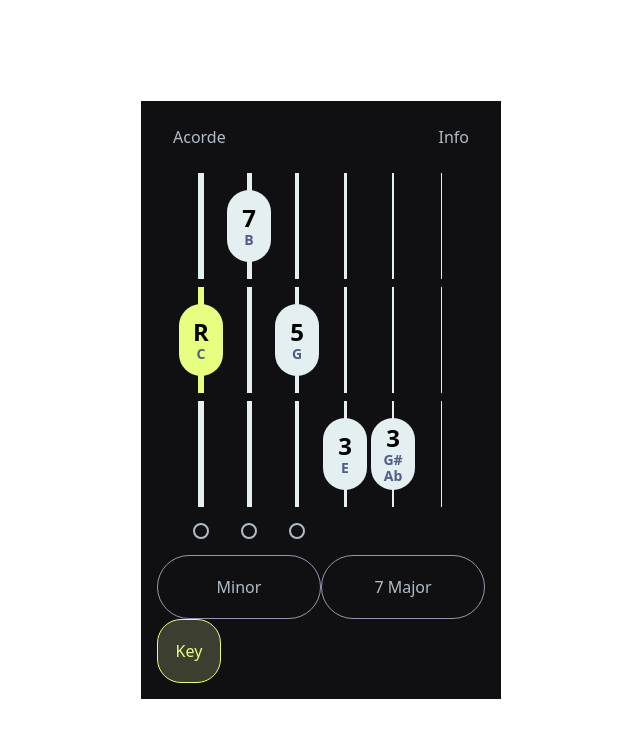
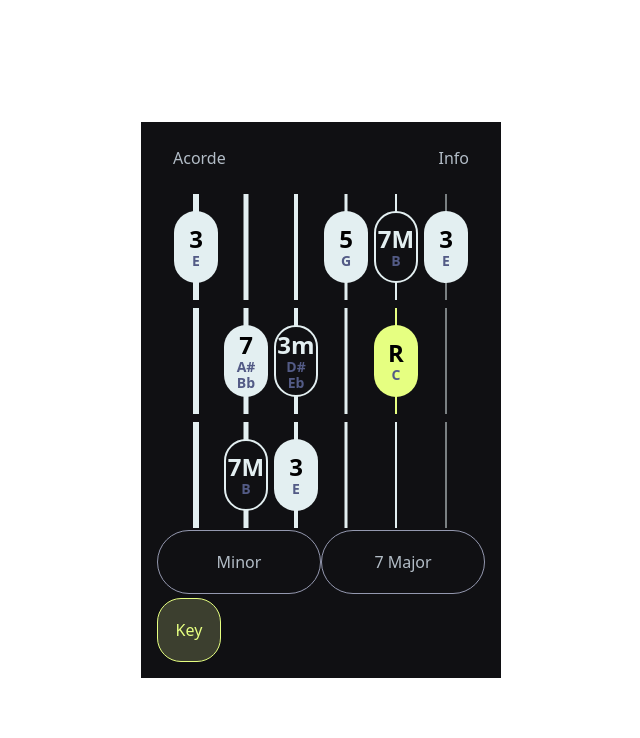
Before and after one commit to victorac/acordes-angular, an Angular app: page / in a window 1280 px wide. Shown: the top 738 px of the page, without its empty margins (319-959 px from the left). Built offline with nearby package versions, Linux system fonts and the light colour scheme.

Commit message:
add scales logic

```diff
--- a/src/app/app.component.html
+++ b/src/app/app.component.html
@@ -1,16 +1,75 @@
-<main class="flex flex-col w-[360px] h-full bg-[#101013] font-medium">
+<main class="flex flex-col w-[360px] max-h-[644px] bg-[#101013] font-medium">
   <nav class="flex justify-between px-8 py-6 w-full">
     <a href="/" class="text-[#b3bdc7] font-normal">Acorde</a>
     <a href="/" class="text-[#b3bdc7] font-normal">Info</a>
   </nav>
 
   <div class="flex justify-center px-4">
-    <app-string
+    <!-- <div class="flex flex-col gap-2 max-h-[336px] overflow-hidden">
+      @for(note of notes; track $index){
+      <app-case [note]="note" [step]="notes.steps[$index]" [stringNumber]="0" />
+      }
+    </div> -->
+    <div class="flex flex-col gap-2 max-h-[334px] overflow-hidden">
+      @for(item of notes.getStringIterator(4); track $index){
+      <app-case
+        [note]="item.note"
+        [step]="item.step"
+        [stringNumber]="0"
+      />
+      }
+    </div>
+    <div class="flex flex-col gap-2 max-h-[336px] overflow-hidden">
+      @for(item of notes.getStringIterator(9); track $index){
+      <app-case
+        [note]="item.note"
+        [step]="item.step"
+        [stringNumber]="1"
+      />
+      }
+    </div>
+    <div class="flex flex-col gap-2 max-h-[336px] overflow-hidden">
+      @for(item of notes.getStringIterator(2); track $index){
+      <app-case
+        [note]="item.note"
+        [step]="item.step"
+        [stringNumber]="2"
+      />
+      }
+    </div>
+    <div class="flex flex-col gap-2 max-h-[336px] overflow-hidden">
+      @for(item of notes.getStringIterator(7); track $index){
+      <app-case
+        [note]="item.note"
+        [step]="item.step"
+        [stringNumber]="3"
+      />
+      }
+    </div>
+    <div class="flex flex-col gap-2 max-h-[336px] overflow-hidden">
+      @for(item of notes.getStringIterator(11); track $index){
+      <app-case
+        [note]="item.note"
+        [step]="item.step"
+        [stringNumber]="4"
+      />
+      }
+    </div>
+    <div class="flex flex-col gap-2 max-h-[336px] overflow-hidden">
+      @for(item of notes.getStringIterator(4); track $index){
+      <app-case
+        [note]="item.note"
+        [step]="item.step"
+        [stringNumber]="5"
+      />
+      }
+    </div>
+    <!-- <app-string
       [cases]="3"
       [index]="0"
       [cell]="{ case: 1, note: 'C', type: 'R' }"
-    />
-    <app-string
+    /> -->
+    <!-- <app-string
       [cases]="3"
       [cell]="{ case: 0, note: 'B', type: '7' }"
       [index]="1"
@@ -25,8 +84,12 @@
       [cell]="{ case: 2, note: 'E', type: '3' }"
       [index]="3"
     />
-    <app-string [cases]="3" [index]="4" [cell]="{ case: 2, note: 'G#-Ab', type: '3' }" />
-    <app-string [cases]="3" [index]="5" />
+    <app-string
+      [cases]="3"
+      [index]="4"
+      [cell]="{ case: 2, note: 'G#-Ab', type: '3' }"
+    />
+    <app-string [cases]="3" [index]="5" /> -->
   </div>
 
   <div class="flex px-4 text-[#b3bdc7]">
@@ -42,11 +105,14 @@
     </button>
   </div>
 
-  <div class="flex flex-col mb-4">
+  <div class="flex flex-col mb-4 mt-1">
     @if(showKeySelect){
 
     <div class="flex pl-4 py-2 relative text-[14px] leading-3">
-        <button class="shrink-0 grow-0 text-center p-4 w-[42px] h-[42px]" (click)="closeKeySelect()">
+      <button
+        class="shrink-0 grow-0 text-center p-4 w-[42px] h-[42px]"
+        (click)="closeKeySelect()"
+      >
         <svg
           width="10"
           height="10"
@@ -70,11 +136,12 @@
           #scrollable
           class="flex shrink-0 grow-0 w-full overflow-x-scroll no-scrollbar gap-1"
         >
-            @for(note of notes; track $index){
+          @for(note of notes.data; track $index){
           <li>
             <app-chip
               [note]="note"
-                [isSelected]="selectedKey == note"
+              [index]="$index"
+              [isSelected]="notes.root == $index"
               (selectChip)="selectKey($event)"
             />
           </li>
--- a/src/app/app.component.ts
+++ b/src/app/app.component.ts
@@ -7,31 +7,19 @@ import {
 import { RouterOutlet } from '@angular/router';
 import { StringComponent } from './string/string.component';
 import { ChipComponent } from './chip/chip.component';
+import { CaseComponent } from './case/case.component';
+import Notes from '../util/notes';
 
 @Component({
   selector: 'app-root',
   standalone: true,
-  imports: [RouterOutlet, StringComponent, ChipComponent],
+  imports: [RouterOutlet, StringComponent, ChipComponent, CaseComponent],
   templateUrl: './app.component.html',
   styleUrl: './app.component.scss',
 })
 export class AppComponent {
   title = 'acordes';
-  selectedKey = 'C';
-  notes = [
-    'C',
-    'C#-Db',
-    'D',
-    'D#-Eb',
-    'E',
-    'F',
-    'F#-Gb',
-    'G',
-    'G#-Ab',
-    'A',
-    'A#-Bb',
-    'B',
-  ];
+  notes = new Notes();
   showKeySelect = false;
   keySelectInitialized = false;
   @ViewChild('scrollable') scrollable: ElementRef | undefined;
@@ -82,7 +70,7 @@ export class AppComponent {
       if (!isDown) return;
       e.preventDefault();
       const x = e.pageX - scrollable.offsetLeft;
-      const walk = (x - startX) * 3; //scroll-fast
+      const walk = (x - startX) * 1.2; //scroll-fast
       scrollable.scrollLeft = scrollLeft - walk;
     };
 
@@ -100,8 +88,11 @@ export class AppComponent {
       scrollable.removeEventListener('mousemove', this.mouseMoveListener);
     }
   }
-  selectKey(key: string) {
-    this.selectedKey = key;
+  selectKey(key: number) {
+    this.notes.setRoot(key);
+    for (const item of this.notes) {
+      console.log(item);
+    }
   }
   closeKeySelect() {
     this.showKeySelect = false;
--- /dev/null
+++ b/src/app/case/case.component.html
@@ -0,0 +1,25 @@
+<div class="relative w-[50px] h-[106px]">
+  <div
+    class="absolute left-1/2 -translate-x-1/2 h-full"
+    [ngClass]="step === 'R' ? 'bg-[#E6FF81]' : 'bg-[#E3EFF1]'"
+    [style]="{ width: 6 - stringNumber + 'px' }"
+  ></div>
+  @if(note){
+  <div
+    class="absolute h-[72px] w-[44px] rounded-[200px] top-[17px] left-1/2 -translate-x-1/2 flex flex-col justify-center text-[24px] leading-7"
+    [ngClass]="step === 'R' ? 'bg-[#E6FF81]' : step === '3m' || step === '7M' ? 'text-[18px] leading-6 bg-[#101013] text-[#E3EFF1] border-[#E3EFF1] border-2' : 'bg-[#E3EFF1]'"
+  >
+    <div class="font-semibold text-center">
+      {{ step }}
+    </div>
+    <div class="font-semibold text-[14px] leading-4 text-center text-[#535B86]">
+      {{ note.split("-")[0] }}
+    </div>
+    @if(note.split("-")[1]){
+    <div class="font-semibold text-[14px] leading-4 text-center text-[#535B86]">
+      {{ note.split("-")[1] }}
+    </div>
+    }
+  </div>
+  }
+</div>
--- a/src/app/chip/chip.component.html
+++ b/src/app/chip/chip.component.html
@@ -3,7 +3,7 @@
   [ngClass]="
     isSelected ? 'bg-[#E6FF81] text-[#1D1F2C]' : 'bg-[#1D1F2C] text-[#B3BDC7]'
   "
-  (click)="handleClick(note)"
+  (click)="handleClick(index)"
 >
   <span>{{ note.split("-")[0] }}</span>
   @if(note.split("-")[1]!==undefined){
--- a/src/app/chip/chip.component.ts
+++ b/src/app/chip/chip.component.ts
@@ -10,11 +10,12 @@ import { CommonModule } from '@angular/common';
 })
 export class ChipComponent {
   @Input() note!: string;
+  @Input() index!: number;
   @Input() isSelected: boolean = false;
   @Input() onClick!: () => void;
-  @Output() selectChip = new EventEmitter<string>();
+  @Output() selectChip = new EventEmitter<number>();
 
-  handleClick(chip: string) {
-    this.selectChip.emit(chip);
+  handleClick(noteIndex: number) {
+    this.selectChip.emit(noteIndex);
   }
 }
--- /dev/null
+++ b/src/util/notes.ts
@@ -0,0 +1,122 @@
+export default class Notes {
+  data = [
+    'C',
+    'C#-Db',
+    'D',
+    'D#-Eb',
+    'E',
+    'F',
+    'F#-Gb',
+    'G',
+    'G#-Ab',
+    'A',
+    'A#-Bb',
+    'B',
+  ];
+  steps = [
+    'R',
+    undefined,
+    undefined,
+    '3m',
+    '3',
+    undefined,
+    undefined,
+    '5',
+    undefined,
+    undefined,
+    '7',
+    '7M',
+  ];
+  root = 0;
+
+  [Symbol.iterator]() {
+    let index = 0;
+    const next = () => {
+      if (index < this.steps.length) {
+        let value = this.steps[index++];
+        return { value: value ? this.getNote(value) : undefined, done: false };
+      } else {
+        return { value: undefined, done: true };
+      }
+    };
+    return { next: next.bind(this) };
+  }
+
+  getStringIterator(startingNote: number) {
+    let iterator = {
+      data: this.data,
+      getNote: this.getNote,
+      steps: this.steps,
+      root: this.root,
+      [Symbol.iterator]() {
+        let sentinel = this.root;
+        let startingStep = 0;
+        // get the distance from the root note
+        while (sentinel != startingNote) {
+          sentinel = ++sentinel % this.data.length;
+          startingStep++;
+        }
+        let index = 0;
+        const next = () => {
+          if (index < this.data.length) {
+            let step = startingStep + index++;
+            let value = this.steps[step % this.data.length];
+            return {
+              value: {
+                note: value ? this.getNote(value) : undefined,
+                step: value,
+              },
+              done: false,
+            };
+          } else {
+            return { value: {note: undefined, step: undefined}, done: true };
+          }
+        };
+        return { next: next.bind(this) };
+      },
+    };
+    return iterator;
+  }
+
+  setRoot(i: number) {
+    this.root = i;
+  }
+
+  getNote(i: string): string {
+    let index = this.root;
+    switch (i) {
+      case 'R': {
+        break;
+      }
+      case '2': {
+        index = (this.root + 2) % this.data.length;
+        break;
+      }
+      case '3m': {
+        index = (this.root + 3) % this.data.length;
+        break;
+      }
+      case '3': {
+        index = (this.root + 4) % this.data.length;
+        break;
+      }
+      case '5': {
+        index = (this.root + 7) % this.data.length;
+        break;
+      }
+      case '6': {
+        index = (this.root + 9) % this.data.length;
+        break;
+      }
+      case '7': {
+        index = (this.root + 10) % this.data.length;
+        break;
+      }
+      case '7M': {
+        index = (this.root + 11) % this.data.length;
+        break;
+      }
+    }
+    return this.data[index];
+  }
+}
```
Also changed, not shown: src/app/case/case.component.ts (added, +15 -0 lines), src/app/case/case.component.scss (added), 1 other file (tests, documents, lock files or other folders). Lines whose indentation alone changed are shown as unchanged.
